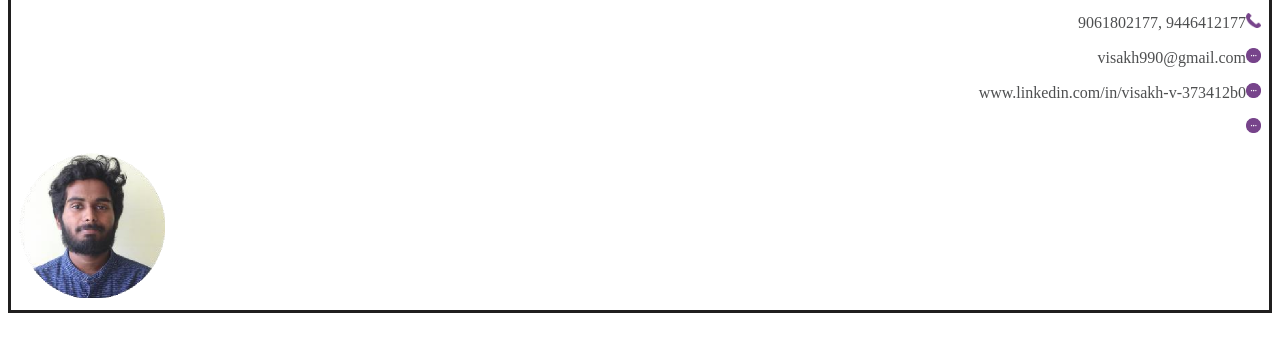
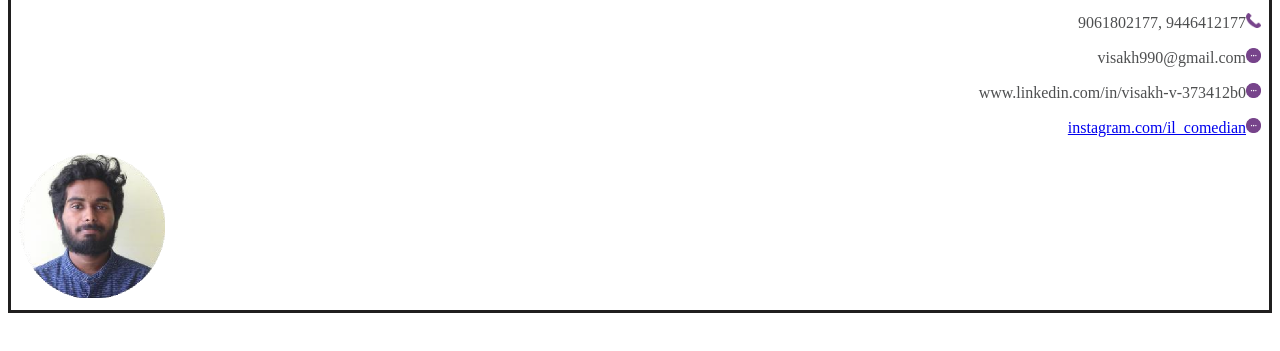
Before and after one commit to vvisakh/vvisakh.github.io, a plain HTML site: page index.html in a window 1280 px wide. Shown: the part 121-472 px from the top of the page. Drawn offline with Linux system fonts and the light colour scheme.

Commit message:
updated link

```diff
--- a/index.html
+++ b/index.html
@@ -11,7 +11,7 @@
      <p>9061802177, 9446412177<img src="/photos/contact.png" alt="icon" style="width: 15px;height: 15px;"></p>
      <p>visakh990@gmail.com<img src="/photos/others.png" alt="icon" style="width: 15px;height: 15px;"></p>
      <p>www.linkedin.com/in/visakh-v-373412b0<img src="/photos/others.png" alt="icon" style="width: 15px;height: 15px;"></p>
-     <p><a href="https://www.instagram.com/il_comedian/"></a><img src="/photos/others.png" alt="icon" style="width: 15px;height: 15px;"></p>
+     <p><a href="https://www.instagram.com/il_comedian/">instagram.com/il_comedian</a><img src="/photos/others.png" alt="icon" style="width: 15px;height: 15px;"></p>
      <img src="/photos/propic.png" alt="Profile Picture" style="width:146px;height: 145px;">
     </div>
   </body>
```
